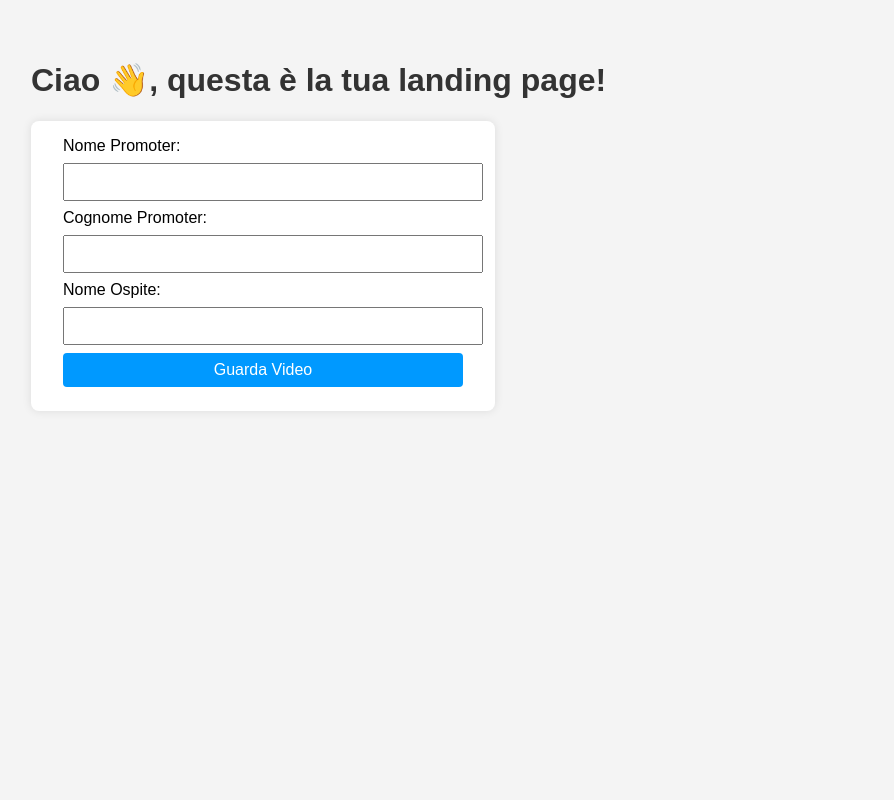
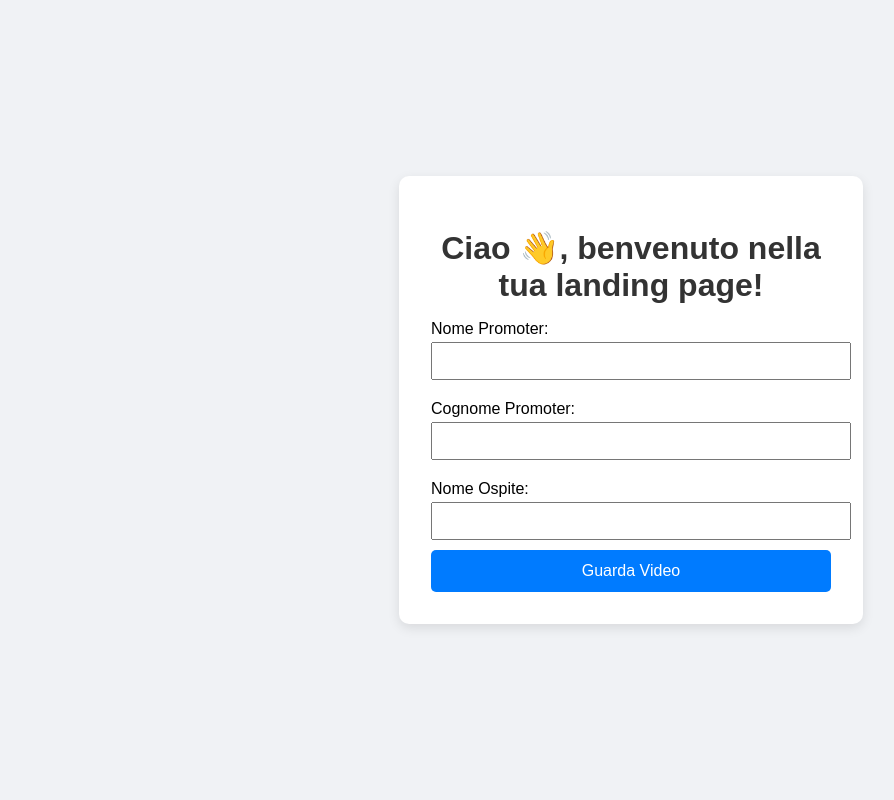
Before and after one commit to lukenda71/landing-ifarm, a Flask app: page / in a window 1280 px wide. Shown: the whole page, without its empty margins (9-903 px from the left). Run offline with Flask 3, Linux system fonts and the light colour scheme.

Commit message:
Update index.html

```diff
--- a/templates/index.html
+++ b/templates/index.html
@@ -6,40 +6,55 @@
   <style>
     body {
       font-family: Arial, sans-serif;
+      background-color: #f0f2f5;
+      height: 100vh;
+      margin: 0;
+      display: flex;
+      justify-content: center;
+      align-items: center;
+    }
+    .container {
+      background: #fff;
       padding: 2rem;
-      background-color: #f4f4f4;
+      border-radius: 10px;
+      box-shadow: 0 4px 12px rgba(0,0,0,0.1);
+      max-width: 400px;
+      width: 90%;
+      text-align: center;
     }
     h1 {
       color: #333;
+      margin-bottom: 1rem;
     }
-    form {
-      background: white;
-      padding: 1rem 2rem;
-      border-radius: 8px;
-      max-width: 400px;
-      box-shadow: 0 0 10px rgba(0,0,0,0.1);
+    label {
+      display: block;
+      text-align: left;
+      margin: 10px 0 4px;
     }
-    input, button {
-      display: block;
+    input {
       width: 100%;
-      margin: 0.5rem 0;
       padding: 0.5rem;
+      margin-bottom: 10px;
       font-size: 1rem;
     }
     button {
-      background-color: #0099ff;
+      width: 100%;
+      padding: 0.75rem;
+      background-color: #007bff;
       color: white;
+      font-size: 1rem;
       border: none;
-      border-radius: 4px;
+      border-radius: 5px;
       cursor: pointer;
     }
     button:hover {
-      background-color: #007acc;
+      background-color: #0056b3;
     }
   </style>
 </head>
 <body>
-  <h1>Ciao 👋, questa è la tua landing page!</h1>
+  <div class="container">
+    <h1>Ciao 👋, benvenuto nella tua landing page!</h1>
     <form method="POST" action="/video">
       <label>Nome Promoter:</label>
       <input type="text" name="nome_promoter" required>
@@ -52,5 +67,6 @@
 
       <button type="submit">Guarda Video</button>
     </form>
+  </div>
 </body>
 </html>
```
Lines whose indentation alone changed are shown as unchanged.
